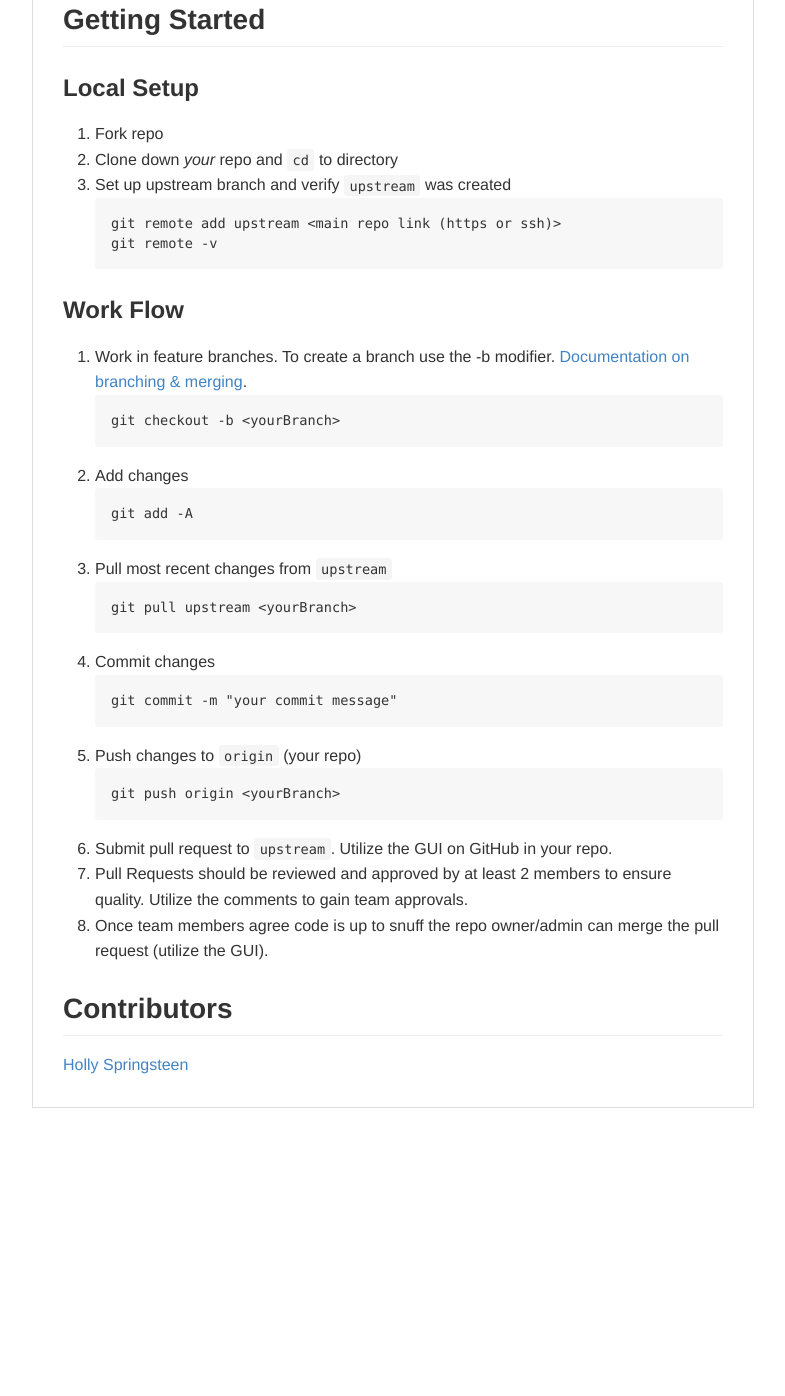
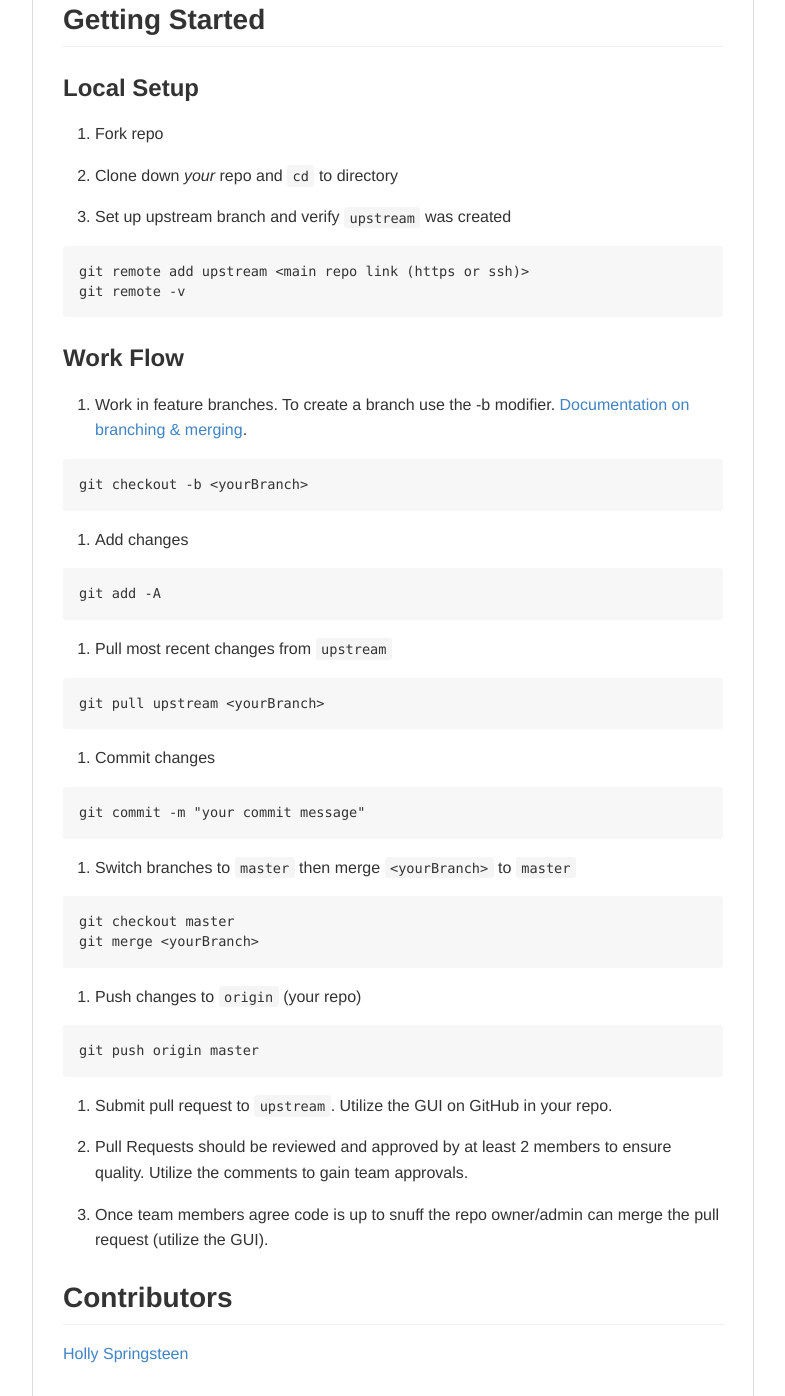
Before and after one commit to hollyos/basic-github, a plain HTML site: page readme.html in a window 1280 px wide. Shown: the part 240-1636 px from the top of the page, without its empty margins (247-1032 px from the left). Before the commit the page ends 1364 px from the top, so only its background shows below. Drawn offline with Linux system fonts and the light colour scheme.

Commit message:
update docs

```diff
--- a/readme.html
+++ b/readme.html
@@ -1020,33 +1020,68 @@ body .markdown-body
 <h2 id="getting-started"><a name="user-content-getting-started" href="#getting-started" class="headeranchor-link" aria-hidden="true"><span class="headeranchor"></span></a>Getting Started</h2>
 <h3 id="local-setup"><a name="user-content-local-setup" href="#local-setup" class="headeranchor-link" aria-hidden="true"><span class="headeranchor"></span></a>Local Setup</h3>
 <ol>
-<li>Fork repo</li>
-<li>Clone down <em>your</em> repo and <code>cd</code> to directory</li>
-<li>Set up upstream branch and verify <code>upstream</code> was created<br />
+<li>
+<p>Fork repo</p>
+</li>
+<li>
+<p>Clone down <em>your</em> repo and <code>cd</code> to directory</p>
+</li>
+<li>
+<p>Set up upstream branch and verify <code>upstream</code> was created</p>
+</li>
+</ol>
 <pre><code>git remote add upstream &lt;main repo link (https or ssh)&gt;
 git remote -v
-</code></pre></li>
-</ol>
+</code></pre>
+
 <h3 id="work-flow"><a name="user-content-work-flow" href="#work-flow" class="headeranchor-link" aria-hidden="true"><span class="headeranchor"></span></a>Work Flow</h3>
 <ol>
-<li>Work in feature branches. To create a branch use the -b modifier. <a href="https://git-scm.com/book/en/v2/Git-Branching-Basic-Branching-and-Merging">Documentation on branching &amp; merging</a>.<br />
+<li>Work in feature branches. To create a branch use the -b modifier. <a href="https://git-scm.com/book/en/v2/Git-Branching-Basic-Branching-and-Merging">Documentation on branching &amp; merging</a>.</li>
+</ol>
 <pre><code>git checkout -b &lt;yourBranch&gt;
-</code></pre></li>
-<li>Add changes<br />
+</code></pre>
+
+<ol>
+<li>Add changes</li>
+</ol>
 <pre><code>git add -A
-</code></pre></li>
-<li>Pull most recent changes from <code>upstream</code><br />
+</code></pre>
+
+<ol>
+<li>Pull most recent changes from <code>upstream</code></li>
+</ol>
 <pre><code>git pull upstream &lt;yourBranch&gt;
-</code></pre></li>
-<li>Commit changes<br />
+</code></pre>
+
+<ol>
+<li>Commit changes</li>
+</ol>
 <pre><code>git commit -m &quot;your commit message&quot;
-</code></pre></li>
-<li>Push changes to <code>origin</code> (your repo)<br />
-<pre><code>git push origin &lt;yourBranch&gt;
-</code></pre></li>
-<li>Submit pull request to <code>upstream</code>. Utilize the GUI on GitHub in your repo.</li>
-<li>Pull Requests should be reviewed and approved by at least 2 members to ensure quality. Utilize the comments to gain team approvals.</li>
-<li>Once team members agree code is up to snuff the repo owner/admin can merge the pull request (utilize the GUI).</li>
+</code></pre>
+
+<ol>
+<li>Switch branches to <code>master</code> then merge <code>&lt;yourBranch&gt;</code> to <code>master</code></li>
+</ol>
+<pre><code>git checkout master
+git merge &lt;yourBranch&gt;
+</code></pre>
+
+<ol>
+<li>Push changes to <code>origin</code> (your repo)</li>
+</ol>
+<pre><code>git push origin master
+</code></pre>
+
+<ol>
+<li>
+<p>Submit pull request to <code>upstream</code>. Utilize the GUI on GitHub in your repo.</p>
+</li>
+<li>
+<p>Pull Requests should be reviewed and approved by at least 2 members to ensure quality. Utilize the comments to gain team approvals.</p>
+</li>
+<li>
+<p>Once team members agree code is up to snuff the repo owner/admin can merge the pull request (utilize the GUI).</p>
+</li>
 </ol>
 <h2 id="contributors"><a name="user-content-contributors" href="#contributors" class="headeranchor-link" aria-hidden="true"><span class="headeranchor"></span></a>Contributors</h2>
 <p><a href="https://github.com/badwolf7">Holly Springsteen</a></p></article></body></html>
```
